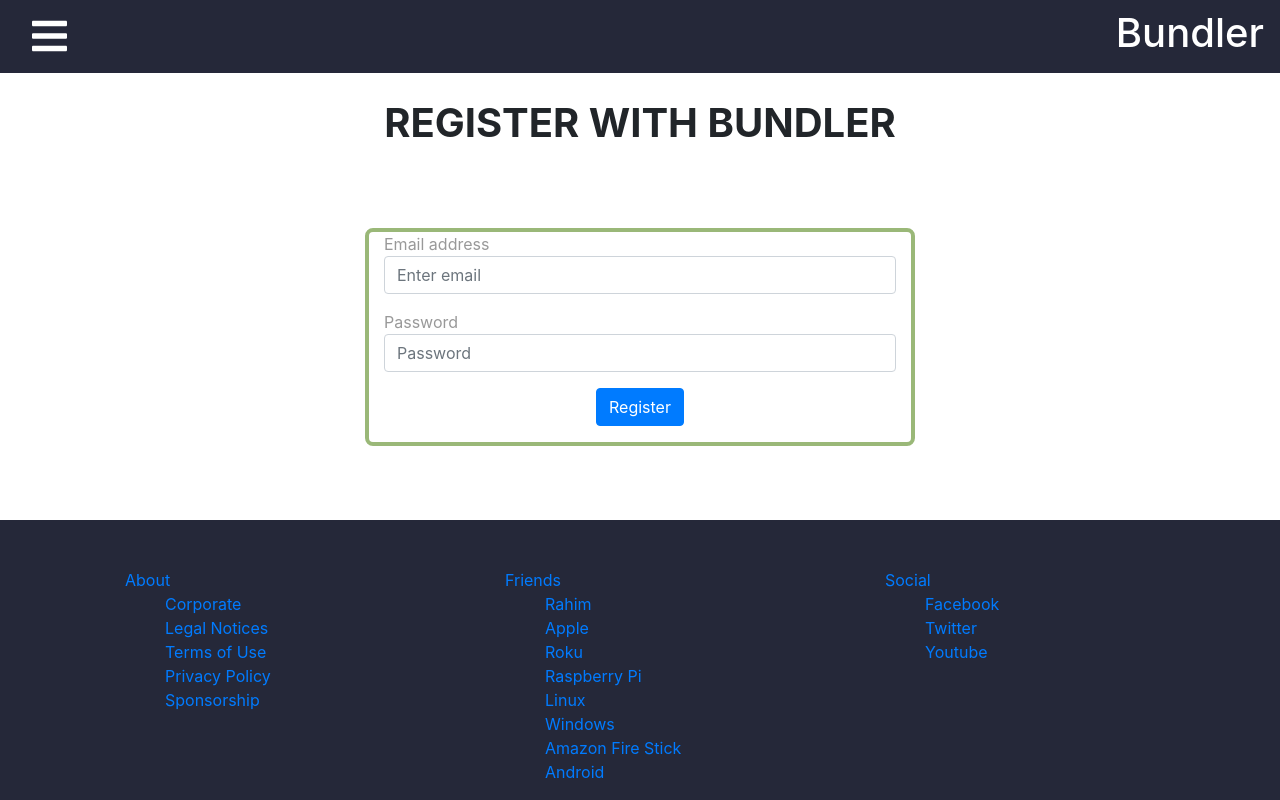
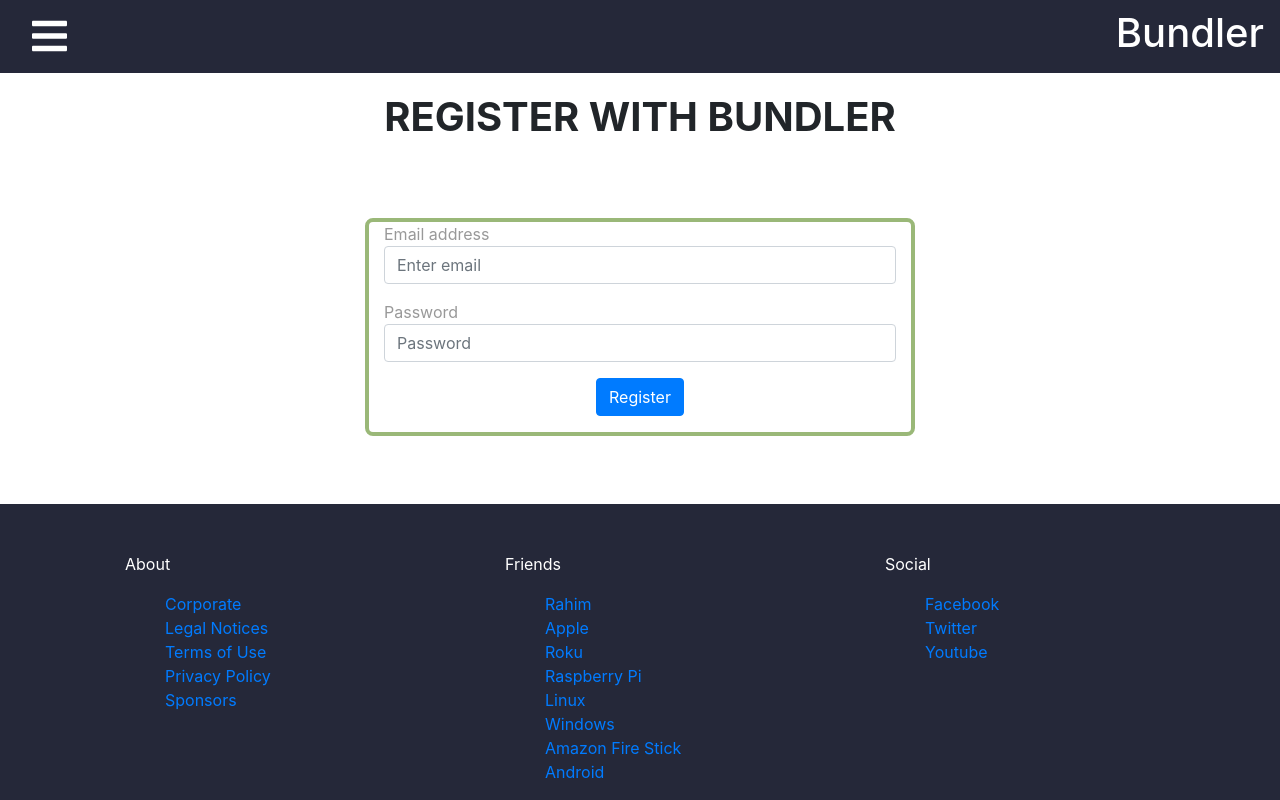
Before and after one commit to rahmor/bundler-client, a React (Create React App) app: page /signup in a window 1280 px wide. Built offline with nearby package versions, Linux system fonts and the light colour scheme.

Commit message:
update footer links

```diff
--- a/src/components/Footer/Footer.css
+++ b/src/components/Footer/Footer.css
@@ -1,3 +1,7 @@
 footer li {
   list-style: none;
 }
+
+p {
+  color: white;
+}
--- a/src/components/Footer/Footer.js
+++ b/src/components/Footer/Footer.js
@@ -11,29 +11,29 @@
             <div>
               <ul>
                 <li>
-                  <a href='/about' title=''>
+                  <p >
                     About
-                  </a>
+                  </p>
                   <ul>
                     <li>
-                      <a href='/corporate' title=''>
+                      <a href='/' title=''>
                         Corporate
                       </a>
                     </li>
                     <li>
-                      <a href='/legal' title=''>
+                      <a href='/' title=''>
                         Legal Notices
                       </a>
                     </li>
                     <li>
-                      <a href='/terms'>Terms of Use</a>
+                      <a href='/'>Terms of Use</a>
                     </li>
                     <li>
-                      <a href='/privacy-policy'>Privacy Policy</a>
+                      <a href='/'>Privacy Policy</a>
                     </li>
                     <li>
-                      <a href='/sponsors' title=''>
-                        Sponsorship
+                      <a href='/' title=''>
+                        Sponsors
                       </a>
                     </li>
                   </ul>
@@ -44,9 +44,9 @@
           <Col>
             <ul>
               <li>
-                <a href='/friends' title=''>
+                <p>
                   Friends
-                </a>
+                </p>
                 <ul>
                   <li>
                     <a
@@ -98,9 +98,9 @@
           <Col>
             <ul>
               <li>
-                <a href='/social' title=''>
+                <p >
                   Social
-                </a>
+                </p>
                 <ul>
                   <li>
                     <a href='https://www.facebook.com' title=''>
```
